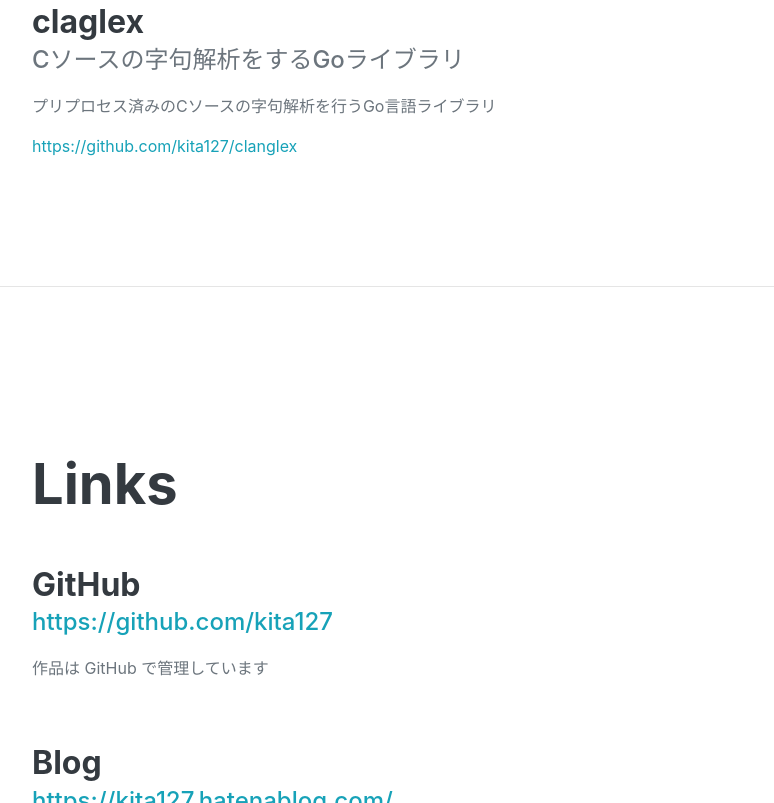
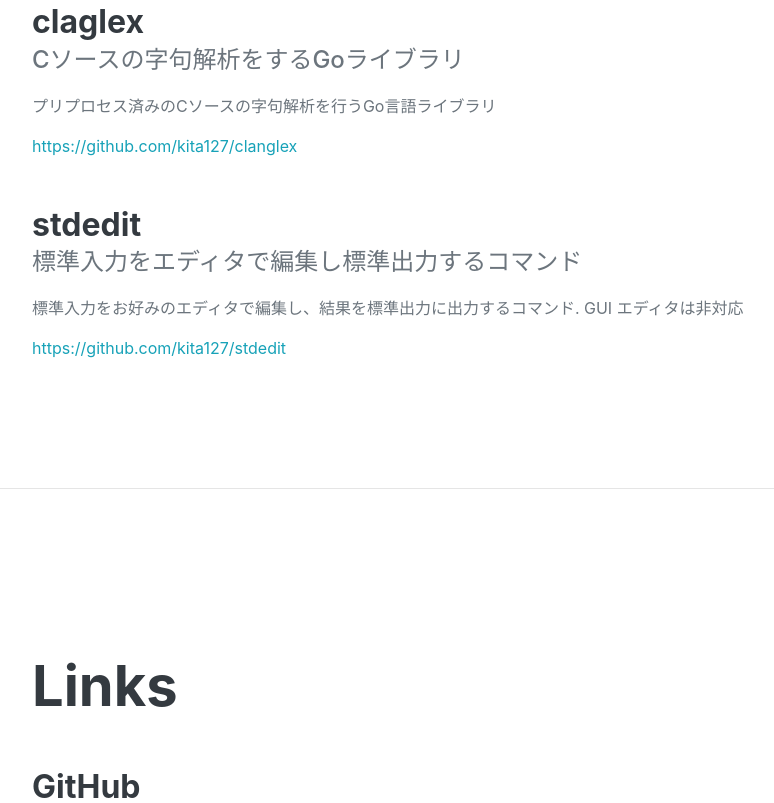
Before and after one commit to kita127/kita127.github.io, a plain HTML site: page index.html in a window 1280 px wide. Shown: the part 1837-2640 px from the top of the page, without its empty margins (288-1062 px from the left). Drawn offline with nearby package versions, Linux system fonts and the light colour scheme; a web font is replaced by a local one.

Commit message:
stdeditを追加

```diff
--- a/index.html
+++ b/index.html
@@ -87,7 +87,16 @@
                             <h3 class="mb-0">claglex</h3>
                             <div class="subheading mb-3">Cソースの字句解析をするGoライブラリ</div>
                             <p>プリプロセス済みのCソースの字句解析を行うGo言語ライブラリ</p>
-                            <a href="https://github.com/kita127/goconvcase">https://github.com/kita127/clanglex</a>
+                            <a href="https://github.com/kita127/clanglex">https://github.com/kita127/clanglex</a>
+                        </div>
+                        <div class="flex-shrink-0"><span class="text-primary"></span></div>
+                    </div>
+                    <div class="d-flex flex-column flex-md-row justify-content-between mb-5">
+                        <div class="flex-grow-1">
+                            <h3 class="mb-0">stdedit</h3>
+                            <div class="subheading mb-3">標準入力をエディタで編集し標準出力するコマンド</div>
+                            <p>標準入力をお好みのエディタで編集し、結果を標準出力に出力するコマンド. GUI エディタは非対応</p>
+                            <a href="https://github.com/kita127/stdedit">https://github.com/kita127/stdedit</a>
                         </div>
                         <div class="flex-shrink-0"><span class="text-primary"></span></div>
                     </div>
```
